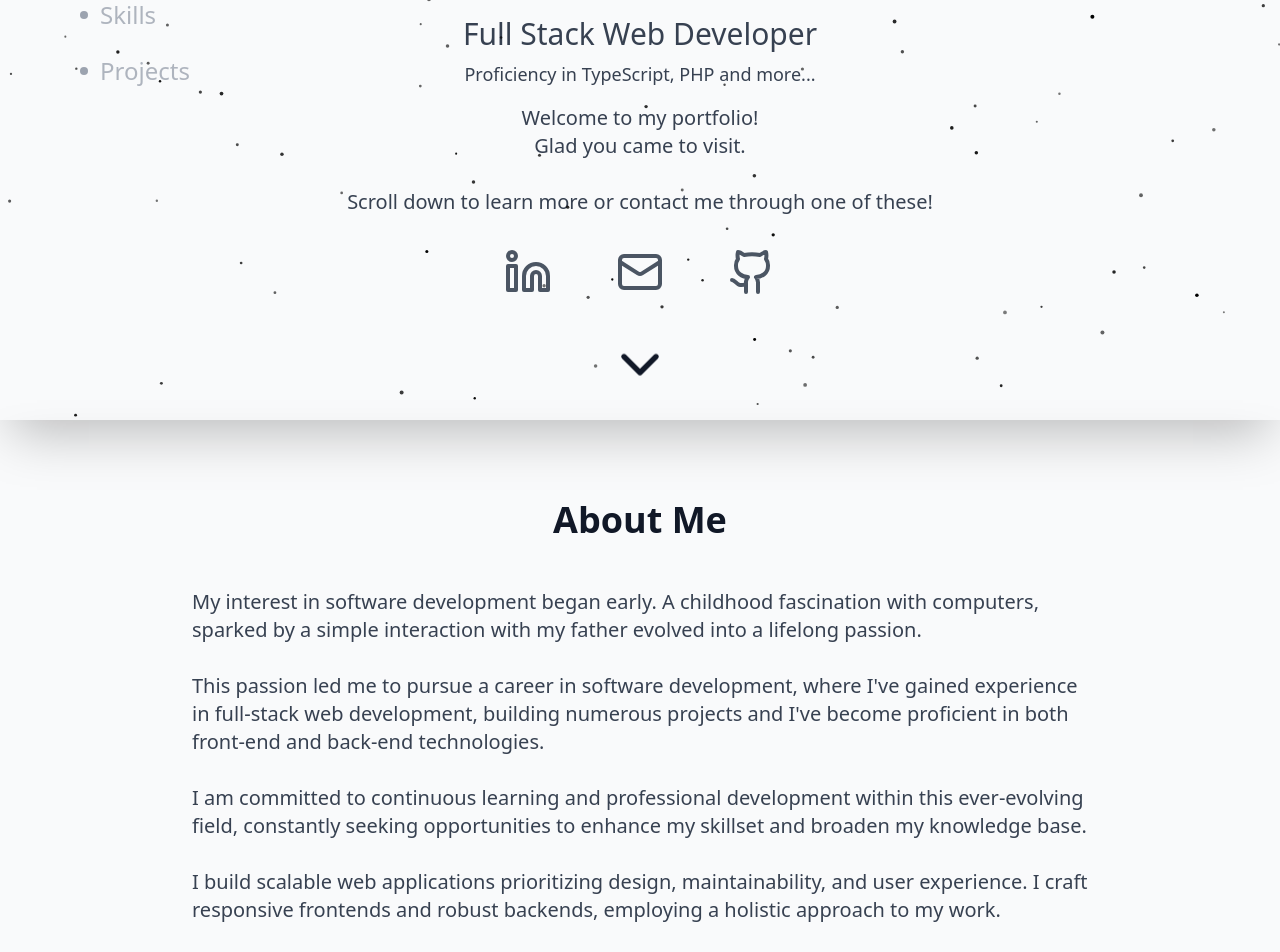
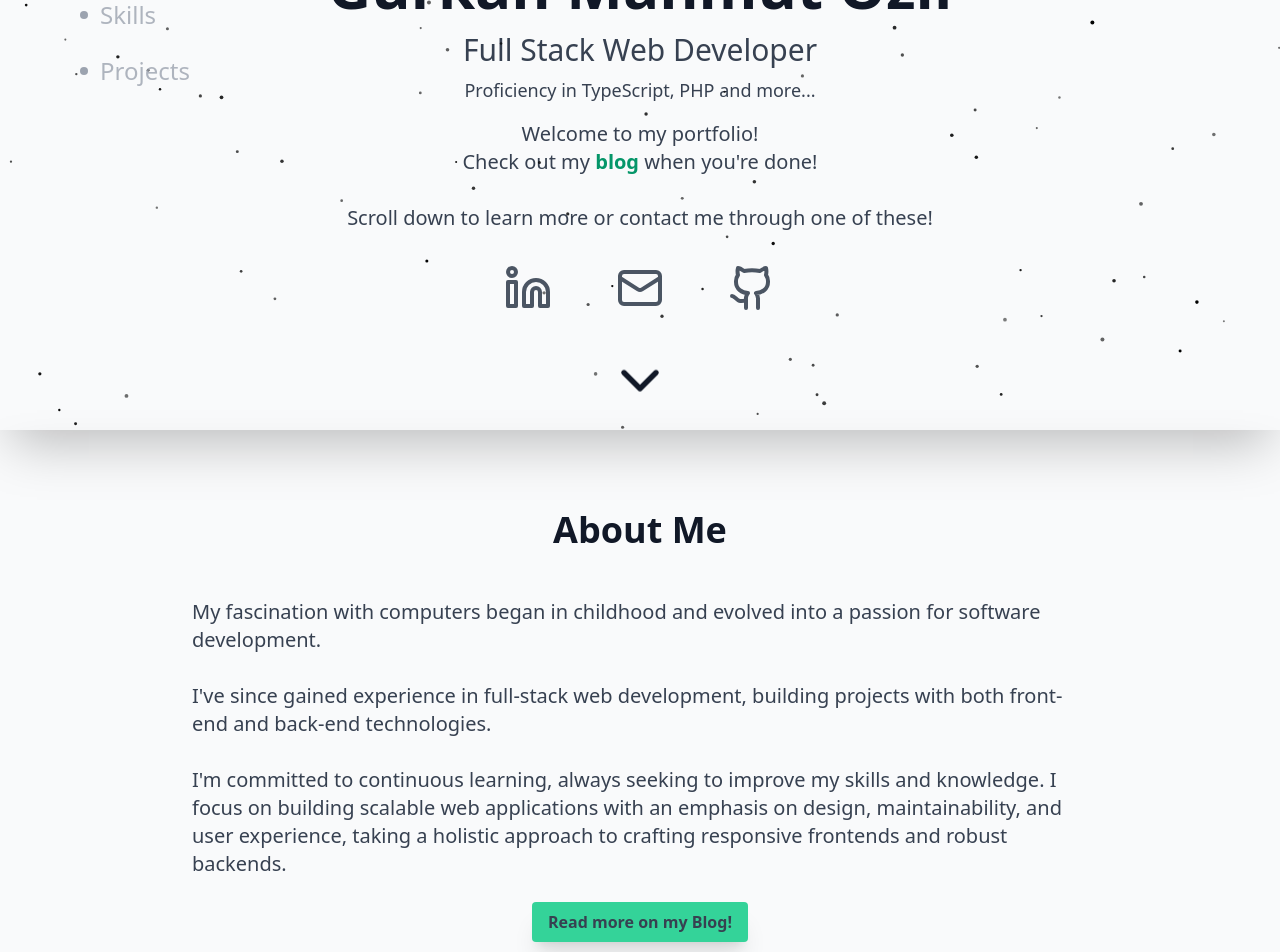
Before and after one commit to gurkanozil/gurkanozil.github.io, a React (Vite) app: page / in a window 1280 px wide. Shown: the part 380-1332 px from the top of the page. Built offline with nearby package versions, Linux system fonts and the light colour scheme.

Commit message:
add blog into page

```diff
--- a/src/App.tsx
+++ b/src/App.tsx
@@ -114,7 +114,7 @@ function App() {
           transition={{ duration: 0.5 }}
           className="text-center"
         >
-          <div className="relative w-64 h-64 mx-auto my-8 transition-transform duration-300 hover:scale-110">
+          <div className="relative w-64 h-64 mx-auto my-10 transition-transform duration-300 hover:scale-110">
             <img
               src={headsign}
               alt="Gürkan Mahmut Özil - Profile"
@@ -133,7 +133,18 @@ function App() {
           <p className="text-lg md:text-xl text-gray-700 dark:text-gray-200 mb-8">
             Welcome to my portfolio!
             <br />
-            Glad you came to visit.
+            Check out my{" "}
+            <a
+              href="https://gurkanozil.github.io/blog/"
+              className="text-emerald-600 dark:text-emerald-500 dark:hover:text-emerald-400 font-bold hover:text-emerald-500 transition-colors duration-200"
+              title="Read my blog posts"
+              aria-label="Read my blog posts"
+              target="_blank"
+              rel="noopener noreferrer"
+            >
+              blog
+            </a>{" "}
+            when you're done!
             <br />
             <br />
             Scroll down to learn more or contact me through one of these!
@@ -183,24 +194,35 @@ function App() {
               transition={{ duration: 0.5, delay: 0.1 }}
               className="text-lg md:text-xl"
             >
-              My interest in software development began early. A childhood
-              fascination with computers, sparked by a simple interaction with
-              my father evolved into a lifelong passion.
+              My fascination with computers began in childhood and evolved into
+              a passion for software development.
               <br />
-              <br /> This passion led me to pursue a career in software
-              development, where I've gained experience in full-stack web
-              development, building numerous projects and I've become proficient
-              in both front-end and back-end technologies.
               <br />
-              <br />I am committed to continuous learning and professional
-              development within this ever-evolving field, constantly seeking
-              opportunities to enhance my skillset and broaden my knowledge
-              base.
+              I've since gained experience in full-stack web development,
+              building projects with both front-end and back-end technologies.
               <br />
-              <br />I build scalable web applications prioritizing design,
-              maintainability, and user experience. I craft responsive frontends
-              and robust backends, employing a holistic approach to my work.
+              <br />
+              I'm committed to continuous learning, always seeking to improve my
+              skills and knowledge. I focus on building scalable web
+              applications with an emphasis on design, maintainability, and user
+              experience, taking a holistic approach to crafting responsive
+              frontends and robust backends.
             </motion.p>
+
+            <div className="flex justify-center">
+              <motion.a
+                href="https://gurkanozil.github.io/blog"
+                target="_blank"
+                rel="noopener noreferrer"
+                initial={{ opacity: 0, x: -20 }}
+                whileInView={{ opacity: 1, x: 0 }}
+                transition={{ duration: 0.5, delay: 0.1 }}
+                className="bg-emerald-400 dark:bg-emerald-600 hover:bg-emerald-400 dark:hover:bg-emerald-500 font-bold py-2 px-4 rounded focus:outline-none focus:shadow-outline transition-colors duration-300 dark:text-white shadow-xl"
+                aria-label="My Blog"
+              >
+                Read more on my Blog!
+              </motion.a>
+            </div>
 
             <motion.div
               initial={{ opacity: 0, x: -20 }}
```
